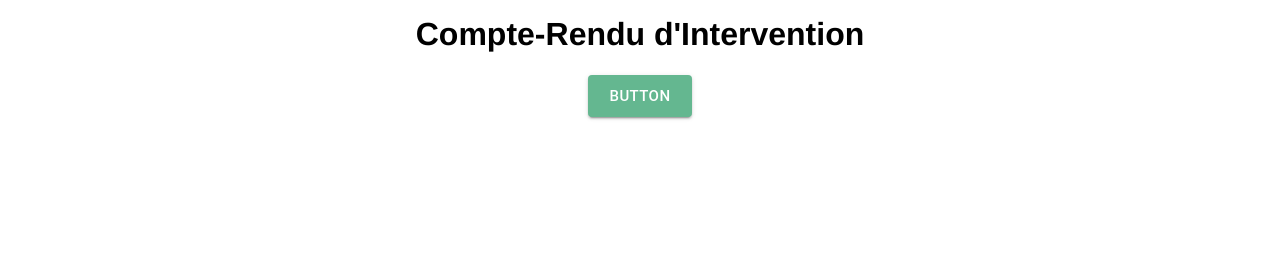
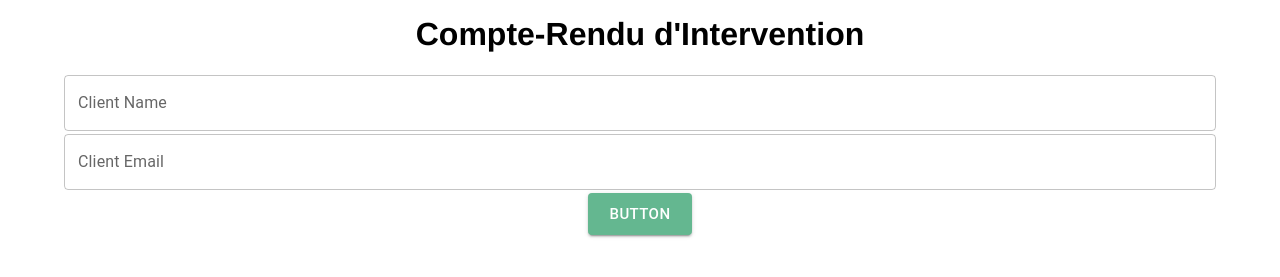
Before and after one commit to whatcodehaveyougit/react-mui-form-project, a React (Create React App) app: page / in a window 1280 px wide. Shown: the part 349-626 px from the top of the page. Built offline with nearby package versions, Linux system fonts and the light colour scheme.

Commit message:
added formik and yup, working well as a basic model

```diff
--- a/package.json
+++ b/package.json
@@ -9,10 +9,12 @@
     "@testing-library/jest-dom": "^5.16.5",
     "@testing-library/react": "^13.4.0",
     "@testing-library/user-event": "^13.5.0",
+    "formik": "^2.2.9",
     "react": "^18.2.0",
     "react-dom": "^18.2.0",
     "react-scripts": "5.0.1",
-    "web-vitals": "^2.1.4"
+    "web-vitals": "^2.1.4",
+    "yup": "^0.32.11"
   },
   "scripts": {
     "start": "react-scripts start",
--- a/src/components/form/form.jsx
+++ b/src/components/form/form.jsx
@@ -1,21 +1,96 @@
 import { Container } from "@mui/system";
-import { Button } from '@mui/material/';
+import {
+    Button,
+    Grid,
+    TextField
+} from '@mui/material/';
+import { useState } from 'react'
+import { DateTimePicker } from '@mui/x-date-pickers/DateTimePicker';
+import { Formik, Field, Form, ErrorMessage } from 'formik'
+import * as Yup from 'yup'
 
 
-const Form = () => {
+const validationSchema = Yup.object().shape({
+    clientName: Yup.string().min(3, "It's too short").required("Required"),
+    // dateOfIntervention: Yup.string().required("Required"),
+    // timeOfIntervention: Yup.string().required("Required"),
+    // clientAddress: Yup.string().required("Required"),
+    // photosOfIntervention: Yup.string().required("Required"),
+    // appoinmentType: Yup.string().oneOf(["", ""], "Required").required("Required"),
+    clientEmail: Yup.string().email("Enter valid email").required("Required"),
+})
+
+const initialValues = {
+    clientName: '',
+    dateOfIntervention: '',
+    timeOfIntervention: '',
+    clientAddress: '',
+    photosOfIntervention: [],
+    appoinmentType: '',
+    clientEmail: ''
+
+}
+
+const UserForm = () => {
+
+    // const [ values, setValues ] = useState( initialValues );
+
+    // const handleInputChange = ( event ) => {
+    //     const { name, value } = event.target;
+    //     console.log( name );
+    //     console.log( value );
+    //     setValues({
+    //         ...values,
+    //         [name]: value
+    //     })
+    // }
+
+    const onSubmit = (values, props) => {
+        console.log( 'hello')
+
+        console.log(values)
+        console.log(props)
+
+        // setTimeout(() => {
+
+        //     props.resetForm()
+        //     props.setSubmitting(false)
+        // }, 2000)
+    }
+
+    console.log( initialValues );
+
     return (
         <Container>
-            <form>
-                <Button
-                    size="large"
-                    color="primary"
-                    variant="contained"
-                >Button</Button>
 
-            </form>
+            <Formik
+                initialValues={initialValues}
+                validationSchema={validationSchema}
+                onSubmit={onSubmit}>
+                <Form>
+                    <Field as={TextField} fullWidth name="clientName" label='Client Name'
+                        placeholder="Enter your name" helperText={<ErrorMessage name="clientName" />} />
+                    <Field as={TextField} fullWidth name="clientEmail" label='Client Email'
+                        placeholder="Enter your email" helperText={<ErrorMessage name="clientEmail" />} />
+                    {/* <Field as={DateTimePicker} fullWidth name="dateTime" label='Client Email'
+                        placeholder="Enter your email" helperText={<ErrorMessage name="clientEmail" />} /> */}
+
+                    <Button
+                        size="large"
+                        type="submit"
+                        color="primary"
+                        variant="contained"
+                        >Button
+                    </Button>
+                </Form>
+
+
+
+
+            </Formik>
+
         </Container>
-
     )
 }
 
-export default Form;
+export default UserForm;
```
Also changed, not shown: 1 other file (tests, documents, lock files or other folders).
